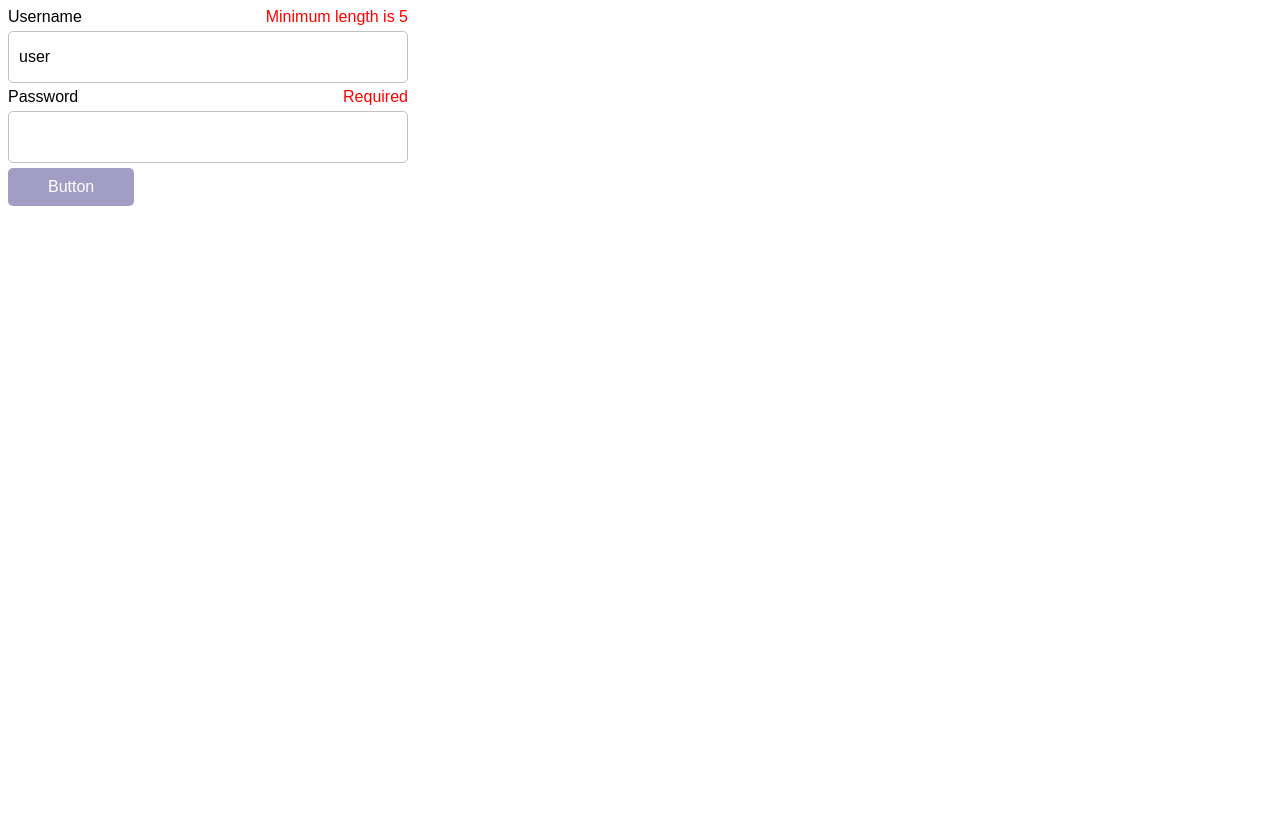
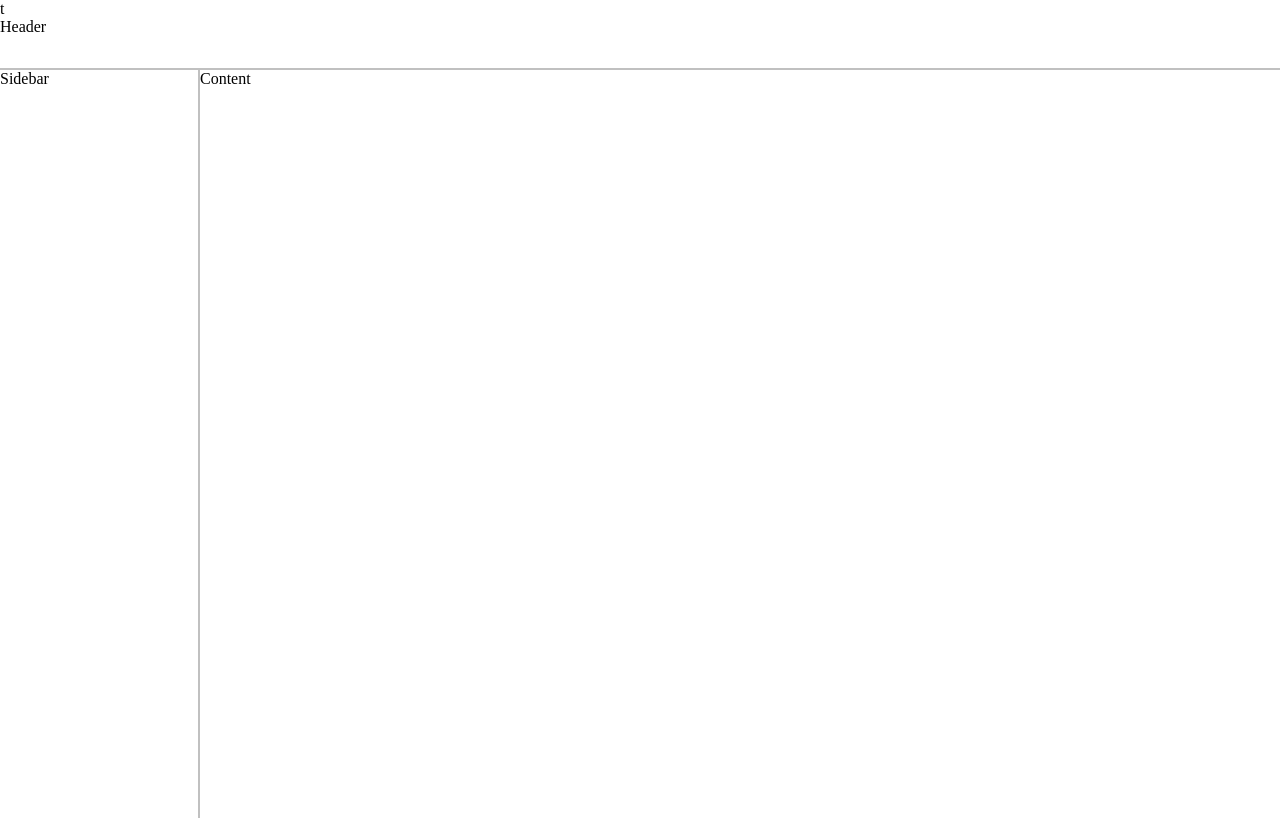
Before and after one commit to lmiller1990/vuejs-3-complete-crash-course, a Vue app: page / in a window 1280 px wide. Built offline with nearby package versions, Linux system fonts and the light colour scheme.

Commit message:
work on capstonre

```diff
--- /dev/null
+++ b/photos/App.vue
@@ -0,0 +1,35 @@
+<template>
+  <layout>
+    <template v-slot:header>
+      Header
+    </template>
+
+    <template v-slot:sidebar>
+      Sidebar
+    </template>
+
+    <template v-slot:content>
+      Content
+    </template>
+  </layout>
+</template>
+
+<script>
+import Layout from './Layout.vue'
+
+export default {
+  components: {
+    Layout,
+  }
+}
+</script>
+
+<style>
+* {
+  box-sizing: border-box;
+}
+
+body {
+  margin: 0;
+}
+</style>
--- /dev/null
+++ b/photos/Layout.vue
@@ -0,0 +1,43 @@
+<template>
+t <div class="wrapper">
+    <div class="header">
+      <slot name="header" />
+    </div>
+
+    <div class="main">
+      <div class="sidebar">
+        <slot name="sidebar" />
+      </div>
+      <div class="content">
+        <slot name="content" />
+      </div>
+    </div>
+  </div>
+</template>
+
+<script>
+export default {
+}
+</script>
+
+<style scoped>
+.wrapper {
+  height: 100vh;
+}
+
+.header {
+  height: 50px;
+}
+
+.main {
+  height: calc(100vh - 50px);
+  border-top: 2px solid silver;
+  display: flex;
+}
+
+.sidebar {
+  width: 200px;
+  border-right: 2px solid silver;
+}
+
+</style>
--- /dev/null
+++ b/photos/albums.js
@@ -0,0 +1,14 @@
+export const albums = {
+  namespaced: true,
+
+  state() {
+    return {
+    }
+  },
+
+  mutations: {
+  },
+
+  actions: {
+  }
+}
--- /dev/null
+++ b/photos/store.js
@@ -0,0 +1,8 @@
+import { createStore } from 'vuex'
+import { albums } from './albums.js'
+
+export const store = createStore({
+  modules: {
+    albums
+  }
+})
```
Also changed, not shown: index.js (+3 -6 lines), photos/photos.js (added), 1 other file (tests, documents, lock files or other folders).
